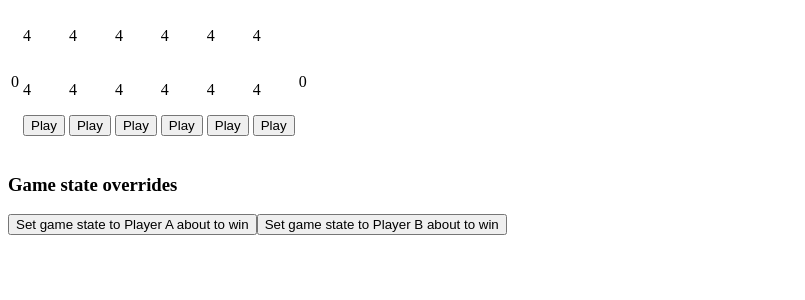
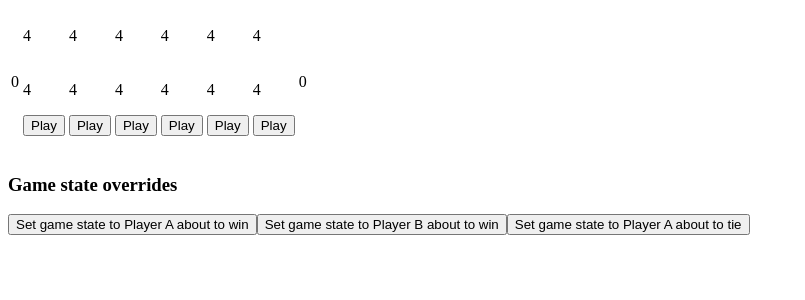
Before and after one commit to rickmzp/mancala, a React app: page / in a window 1280 px wide. Shown: the top 300 px of the page, without its empty margins (0-805 px from the left). Built offline with nearby package versions, Linux system fonts and the light colour scheme; the HTML template or start-up script is replaced by a standard one.

Commit message:
Test and show when game ties

```diff
--- a/src/index.tsx
+++ b/src/index.tsx
@@ -66,6 +66,7 @@ const App = () => {
     <p id="game-message">
       {gameState.winner == 'playerA' ? 'Player A wins!' : null}
       {gameState.winner == 'playerB' ? 'Player B wins!' : null}
+      {gameState.winner == 'tie' ? 'Game is a tie!' : null}
     </p>
     <div>
       <h3>Game state overrides</h3>
@@ -110,6 +111,26 @@ const App = () => {
         }>
         Set game state to Player B about to win
       </button>
+      <button
+        onClick={
+          () => dispatch({
+            type: 'OVERRIDE_GAME_STATE',
+            newState: {
+              currentTurn: 'playerA',
+              playerB: {
+                houses: [0, 0, 0, 0, 0, 1],
+                storeCount: 23,
+              },
+              playerA: {
+                houses: [0, 0, 0, 0, 0, 1],
+                storeCount: 23,
+              },
+              winner: null
+            }
+          })
+        }>
+        Set game state to Player A about to tie
+      </button>
     </div>
   </>;
 }
```
Also changed, not shown: 1 other file (tests, documents, lock files or other folders).
